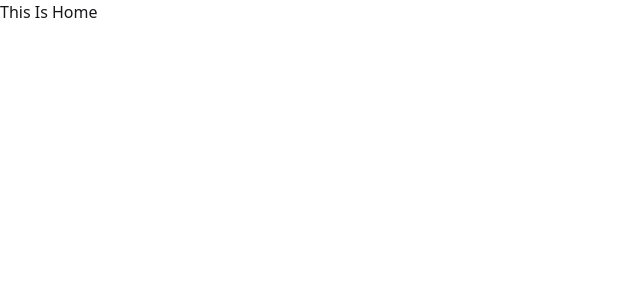
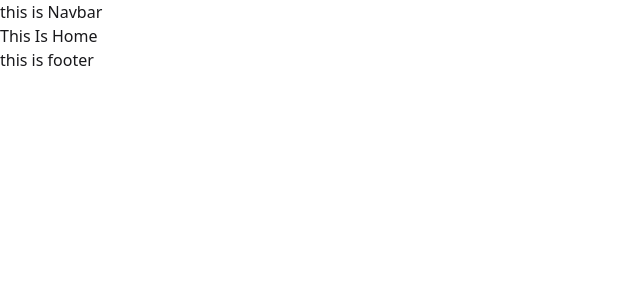
Before and after one commit to iktushar01/Marathon-Management-System, a React (Vite) app: page / in a window 1280 px wide. Shown: the top 300 px of the page, without its empty margins (0-640 px from the left). Built offline with nearby package versions, Linux system fonts and the light colour scheme.

Commit message:
added outlet to do dynamic routeing

```diff
--- /dev/null
+++ b/src/Layouts/MainLayout.jsx
@@ -0,0 +1,16 @@
+import React from 'react';
+import { Outlet } from 'react-router';
+import Navbar from '../Shared/Navbar/Navbar';
+import Footer from '../Shared/Footer/Footer';
+
+const MainLayout = () => {
+    return (
+        <div>
+            <Navbar></Navbar>
+            <Outlet></Outlet>
+            <Footer></Footer>
+        </div>
+    );
+};
+
+export default MainLayout;
--- a/src/Router/Router.jsx
+++ b/src/Router/Router.jsx
@@ -1,12 +1,19 @@
 import {
   createBrowserRouter,
-} from "react-router-dom";
+} from "react-router";
+import MainLayout from "../Layouts/MainLayout";
 import Home from "../Pages/Home/Home";
 
 const router = createBrowserRouter([
   {
     path: "/",
-    element: <Home></Home>
+    element: <MainLayout></MainLayout>,
+    children: [
+        {
+            index: true,
+            element: <Home/>
+        }
+    ]
   },
 ]);
 
--- /dev/null
+++ b/src/Shared/Footer/Footer.jsx
@@ -0,0 +1,11 @@
+import React from 'react';
+
+const Footer = () => {
+    return (
+        <div>
+            <h1>this is footer</h1>
+        </div>
+    );
+};
+
+export default Footer;
--- /dev/null
+++ b/src/Shared/Navbar/Navbar.jsx
@@ -0,0 +1,11 @@
+import React from 'react';
+
+const Navbar = () => {
+    return (
+        <div>
+            this is Navbar
+        </div>
+    );
+};
+
+export default Navbar;
```
